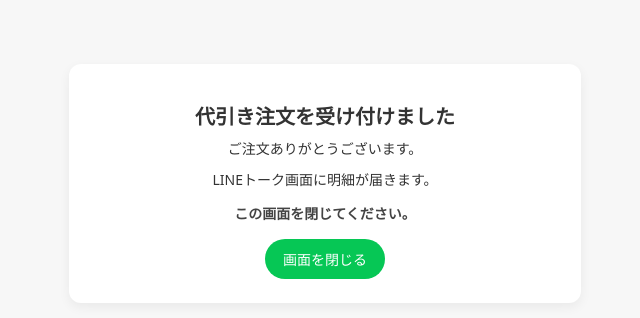
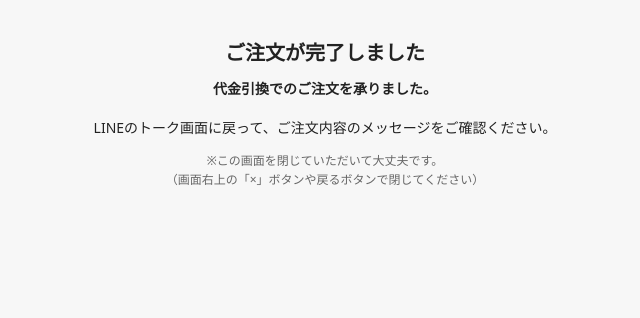
Before and after one commit to makun17060-web/line-render-app, a website: page public/cod-success.html in a window 1280 px wide. Shown: the whole page, without its empty margins (315-955 px from the left). Drawn offline with Linux system fonts and the light colour scheme.

Commit message:
Update cod-success.html

```diff
--- a/public/cod-success.html
+++ b/public/cod-success.html
@@ -2,80 +2,52 @@
 <html lang="ja">
 <head>
   <meta charset="UTF-8" />
-  <meta name="viewport" content="width=device-width,initial-scale=1" />
-  <title>代引き注文が完了しました</title>
+  <meta name="viewport" content="width=device-width, initial-scale=1" />
+  <title>ご注文が完了しました</title>
   <style>
     body {
+      margin: 0;
+      padding: 0;
       font-family: system-ui, -apple-system, BlinkMacSystemFont, "Segoe UI", sans-serif;
-      margin: 0;
-      padding: 24px;
       background: #f7f7f7;
-      color: #333;
+      color: #222;
+    }
+    .wrap {
+      max-width: 480px;
+      margin: 0 auto;
+      padding: 24px 16px 40px;
       text-align: center;
-    }
-    .card {
-      max-width: 480px;
-      margin: 40px auto;
-      background: #fff;
-      border-radius: 12px;
-      padding: 24px 16px;
-      box-shadow: 0 4px 12px rgba(0,0,0,0.06);
     }
     h1 {
       font-size: 20px;
-      margin-bottom: 8px;
+      margin-bottom: 12px;
     }
     p {
       font-size: 14px;
       line-height: 1.6;
-      margin: 8px 0;
+      margin: 6px 0;
     }
-    #status {
+    .thanks {
+      font-weight: bold;
       margin-top: 12px;
-      font-size: 14px;
-      color: #444;
-      white-space: pre-line;
-      font-weight: bold;
+      margin-bottom: 16px;
     }
-    button {
-      margin-top: 16px;
-      padding: 10px 18px;
-      font-size: 14px;
-      border-radius: 999px;
-      border: none;
-      cursor: pointer;
-    }
-    #closeBtn {
-      background: #06c755;
-      color: #fff;
+    .note {
+      font-size: 12px;
+      color: #666;
+      margin-top: 12px;
     }
   </style>
 </head>
 <body>
-  <div class="card">
-    <h1>代引き注文を受け付けました</h1>
-    <p>ご注文ありがとうございます。</p>
-    <p>LINEトーク画面に明細が届きます。</p>
-
-    <div id="status">この画面を閉じてください。</div>
-
-    <button id="closeBtn">画面を閉じる</button>
+  <div class="wrap">
+    <h1>ご注文が完了しました</h1>
+    <p class="thanks">代金引換でのご注文を承りました。</p>
+    <p>LINEのトーク画面に戻って、ご注文内容のメッセージをご確認ください。</p>
+    <p class="note">
+      ※この画面を閉じていただいて大丈夫です。<br>
+      （画面右上の「×」ボタンや戻るボタンで閉じてください）
+    </p>
   </div>
-
-  <script>
-    document.getElementById("closeBtn").addEventListener("click", () => {
-      // LIFF 内なら閉じる
-      if (window.liff && typeof liff.closeWindow === "function") {
-        try {
-          liff.closeWindow();
-          return;
-        } catch (e) {
-          console.warn("liff.closeWindow error:", e);
-        }
-      }
-      // 通常ブラウザなら戻る
-      history.back();
-    });
-  </script>
 </body>
 </html>
```
